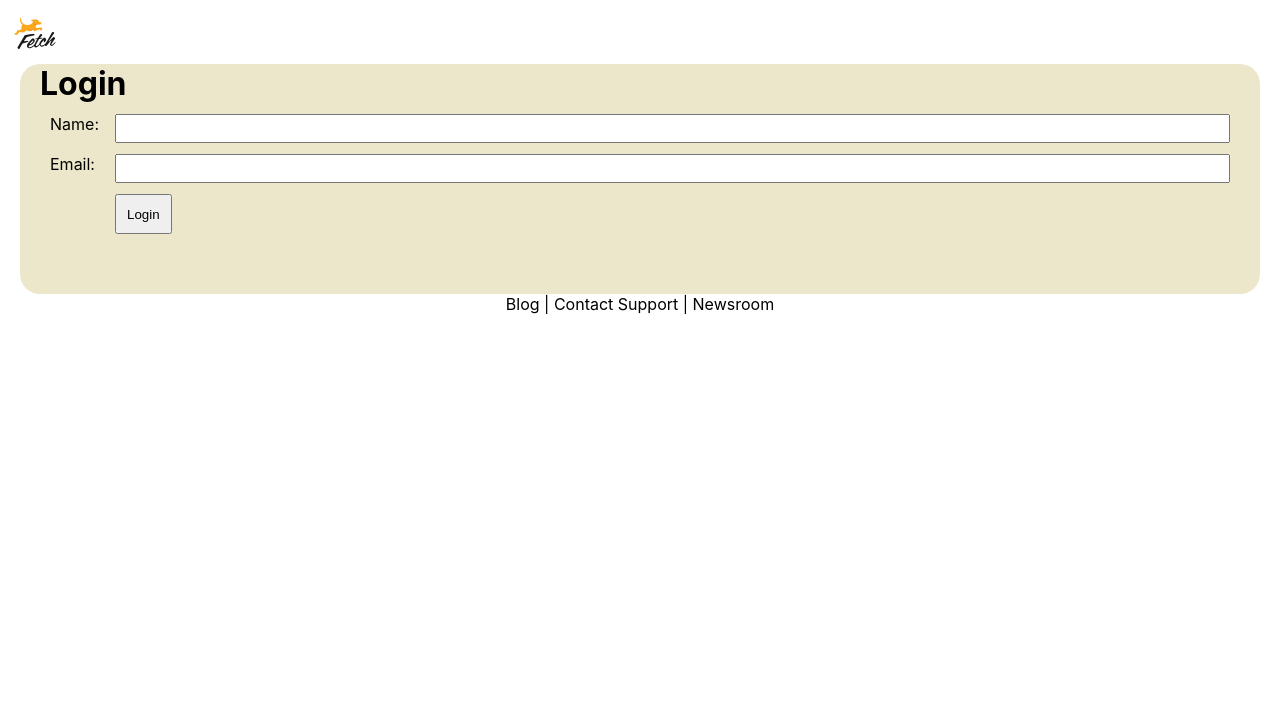
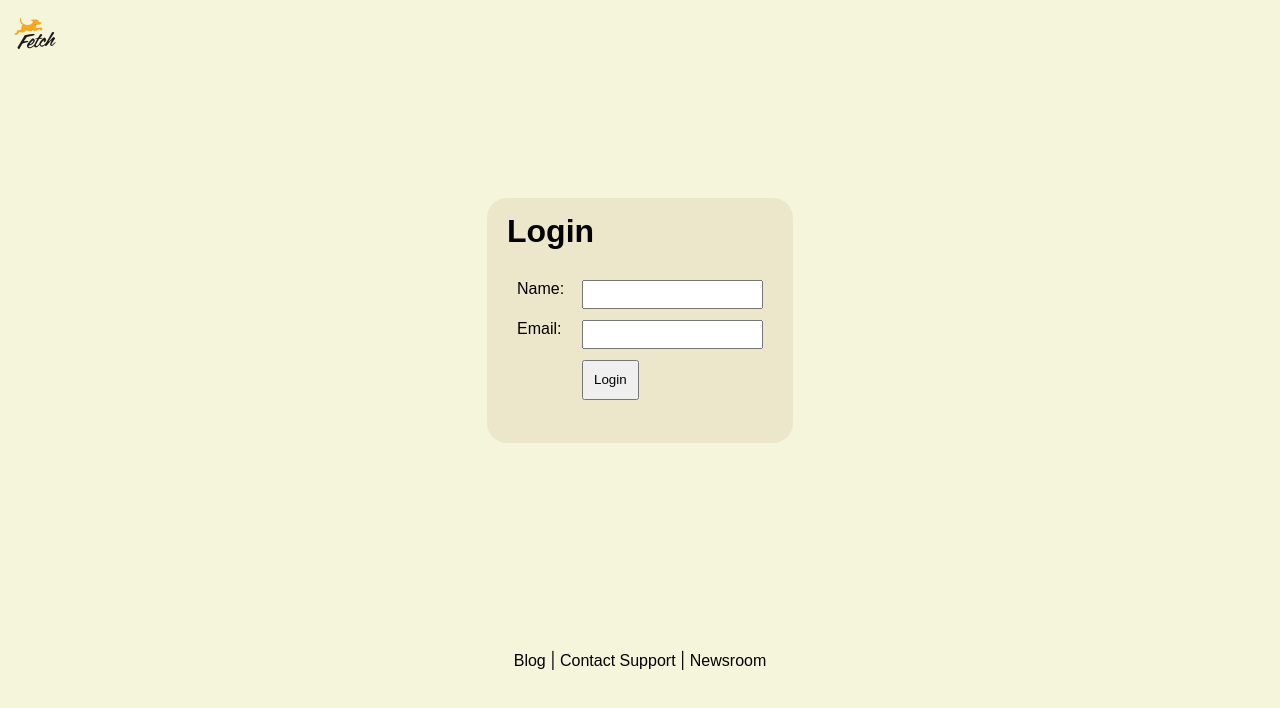
Before and after one commit to JuanAracena/AnimalShelterWebsite, a React (Create React App) app: page / in a window 1280 px wide. Shown: the top 708 px of the page. Built offline with nearby package versions, Linux system fonts and the light colour scheme.

Commit message:
Implemented changes to the user interface of the search page

```diff
--- a/src/components/Login.js
+++ b/src/components/Login.js
@@ -51,7 +51,7 @@ function Login() {
     };
 
     return (
-        <div id="Login_bg">
+        <div id="login_bg">
             <div id="logo_div">
                 <img id="logo" src="design.png" alt="Fetch company logo"></img>
             </div>
--- a/src/components/LoginStyle.css
+++ b/src/components/LoginStyle.css
@@ -1,5 +1,7 @@
 #login_bg {
     background-color: beige;
+    display: grid;
+    grid-template-rows: 15% 50% 35%;
 }
 
 #login_div {
@@ -10,11 +12,14 @@
     height: fit-content;
     background-color: #ECE7CA;
     border-radius: 20px;
+    place-self: center;
+    padding-top: 15px;
 
 }
 
 #login_title {
     padding-left: 20px;
+    font-family: Arial, Helvetica, sans-serif;
 }
 
 #login_form {
@@ -24,6 +29,15 @@
     grid-row-gap: 15px;
     margin-right: 30px;
     margin-left: 30px;
+    margin-top: 17px;
+}
+
+#name_label {
+    font-family: Arial, Helvetica, sans-serif;
+}
+
+#email_label {
+    font-family: Arial, Helvetica, sans-serif;
 }
 
 #login_btn {
@@ -52,6 +66,7 @@
 a {
     text-decoration: none;
     color: black;
+    font-family: Arial, Helvetica, sans-serif;
 }
 
 a:hover {
--- a/src/components/Search.js
+++ b/src/components/Search.js
@@ -121,6 +121,11 @@ function Search() {
 
     return (
         <div id="search_bg">
+            <div id="logo_div">
+                <img id="logo" src="design.png" alt="Fetch company logo"></img>
+            </div>
+            <div id="filter_div">
+                <h1 id="filter_title">Filters</h1>
                 <form id="search_form" onSubmit={handleSearch}>
                     <label id="breed_label" for="breed">Breed: </label>
                     <select name="Breed" id="breed">
@@ -129,8 +134,16 @@ function Search() {
                             return <option key={index} value={breed}>{breed}</option>
                         })}
                     </select>
+                    <label id="zipcode_label" for="zipcode">ZIP code: </label>
+                    <input id="zipcode" type="text"></input>
+                    <label id="agemin_label" for="agemin">Minimum age: </label>
+                    <input id="agemin" type="text"></input>
+                    <label id="agemax_label" for="agemax">Maximum age: </label>
+                    <input id="agemax" type="text"></input>
                 <button id="submit_btn" type="submit">Search</button>
                 </form>
+            </div>
+
 
             <div id="display_dogs">
                 <ol id="dog_list" type="A">
@@ -149,8 +162,11 @@ function Search() {
                 </ol>
             </div>
 
+            <div id="btn_div">
                 <button id="next_btn" onClick={navigatePages(nextUrl)}>Next</button>
                 <button id="prev_btn" onClick={navigatePages(prevUrl)}>Previous</button>
+            </div>
+
         </div>
     )
 
--- a/src/components/SearchStyle.css
+++ b/src/components/SearchStyle.css
@@ -1,5 +1,20 @@
+#search_bg {
+    background-color: beige;
+    display: grid;
+    grid-template-rows: 15% 20% 50% 15%;
+
+}
+
+#filter_div {
+    height: fit-content;
+}
+
+#filter_title {
+    height: fit-content;
+}
+
 #search_form {
-    height: 50px;
+    height: fit-content;
 }
 
 #next_btn {
```
Lines whose indentation alone changed are shown as unchanged.
